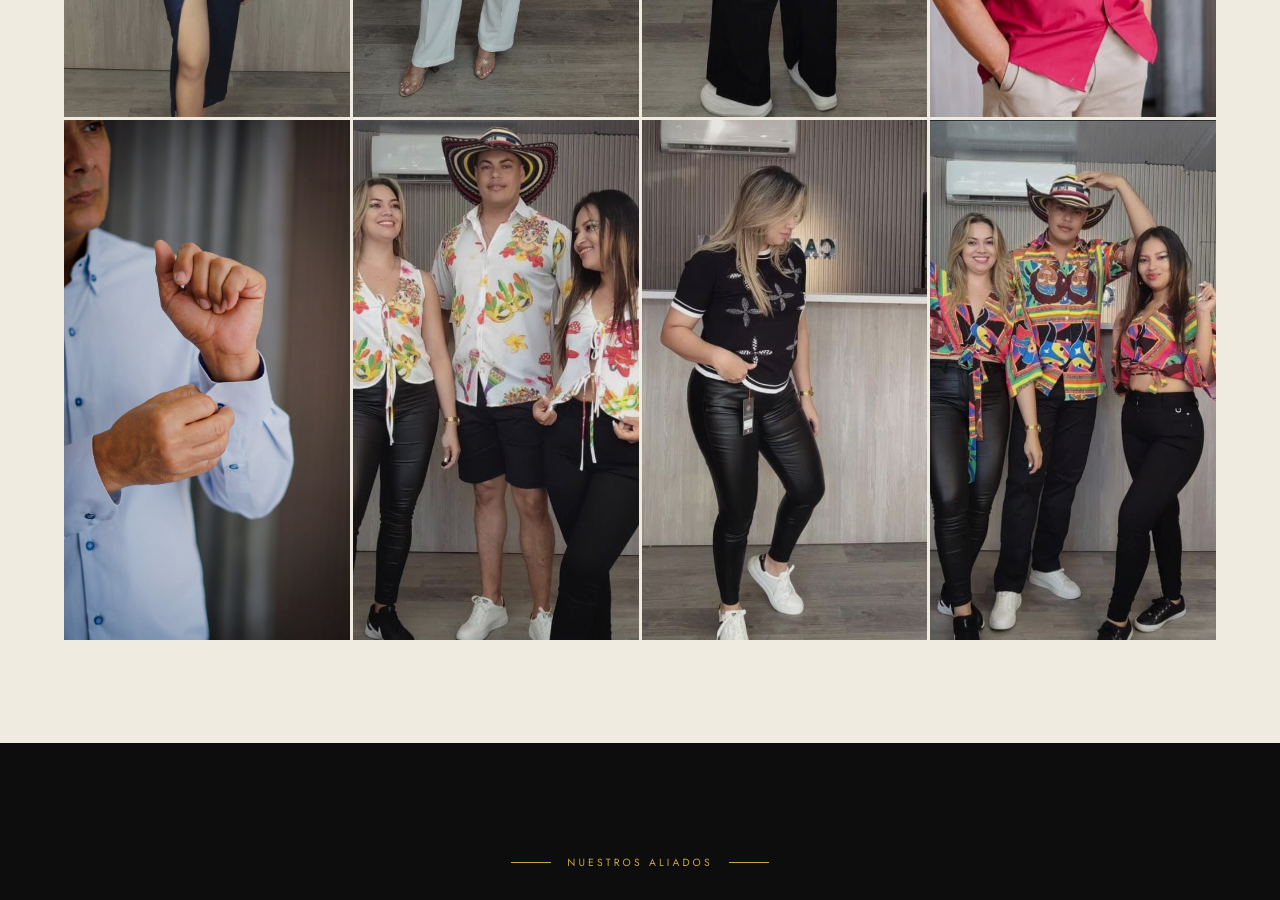
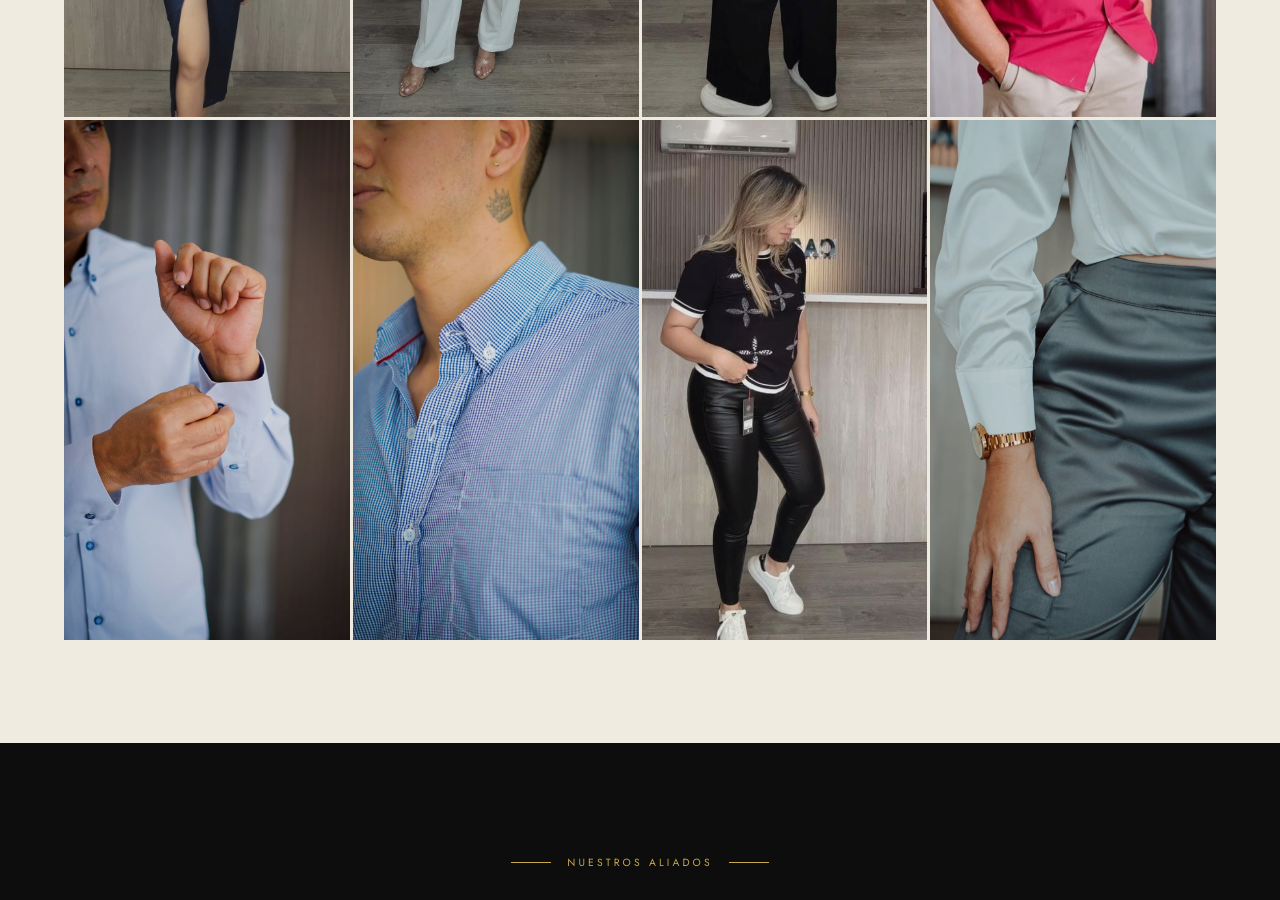
Before and after one commit to Jemp20/Cazamoda, a React (Vite) app: page / in a window 1280 px wide. Shown: the part 4900-5800 px from the top of the page. Built offline with nearby package versions, Linux system fonts and the light colour scheme.

Commit message:
Actualización catálogo: línea corporativa, logos clientes

```diff
--- a/src/components/Galeria.jsx
+++ b/src/components/Galeria.jsx
@@ -5,11 +5,11 @@ const photos = [
   'Foto3.jpg',
   'Foto20.jpg',
   'Foto1.jpeg',
-  'Foto4.jpeg',
+  'FotoM.jpeg',
   'Foto9.jpeg',
   'Foto6.jpeg',
   'Foto8.jpeg',
-  'Foto10.jpeg',
+  'FotoL.jpeg',
 ]
 
 export default function Galeria() {
```
Also changed, not shown: public/FotoL.jpeg (added), public/FotoM.jpeg (added).
